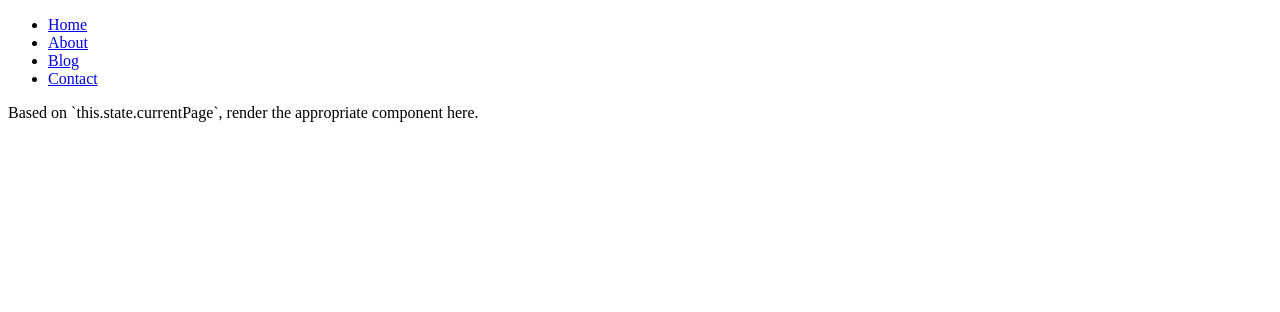
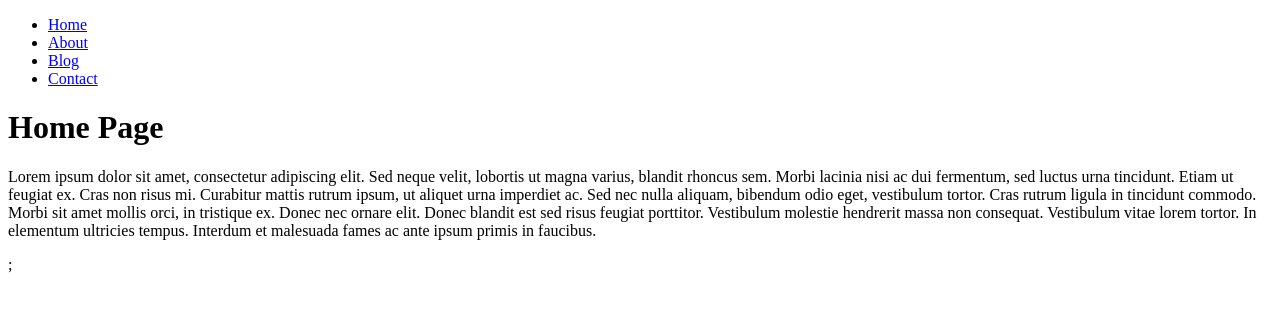
Before and after one commit to leeumt8/react-activities, a React (Create React App) app: page / in a window 1280 px wide. Shown: the top 312 px of the page. Built offline with nearby package versions, Linux system fonts and the light colour scheme; the HTML template or start-up script is replaced by a standard one.

Commit message:
activity-21 finished

```diff
--- a/src/components/PortfolioContainer.js
+++ b/src/components/PortfolioContainer.js
@@ -14,6 +14,18 @@ class PortfolioContainer extends Component {
     this.setState({ currentPage: page });
   };
 
+  renderPage = () => {
+    if (this.state.currentPage === "Home") {
+      return <Home />;
+    } else if (this.state.currentPage === "About") {
+      return <About />;
+    } else if (this.state.currentPage === "Blog") {
+      return <Blog />;
+    } else {
+      return <Contact />;
+    }
+  }
+
   render() {
     return (
       <div>
@@ -21,8 +33,7 @@ class PortfolioContainer extends Component {
           currentPage={this.state.currentPage}
           handlePageChange={this.handlePageChange}
         />
-        Based on `this.state.currentPage`, render the appropriate component
-        here.
+        {this.renderPage()};
       </div>
     );
   }
```
